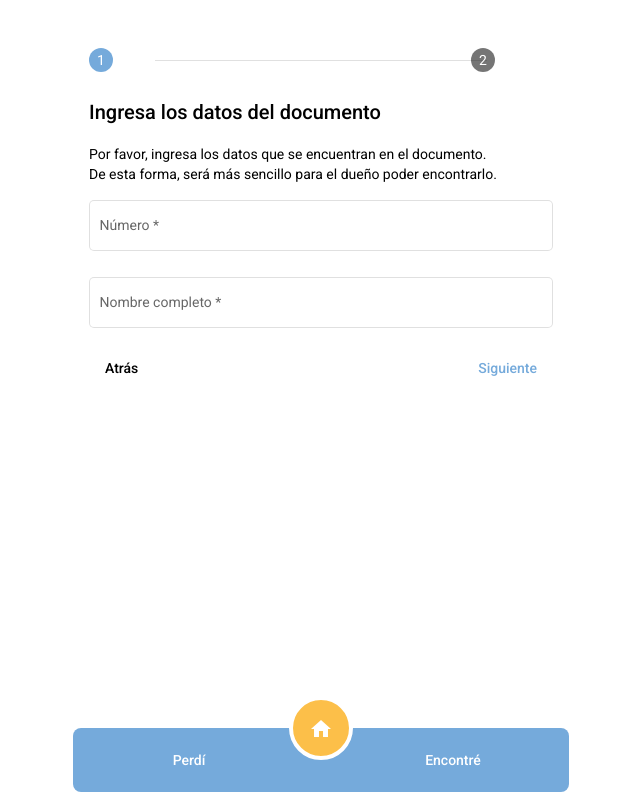
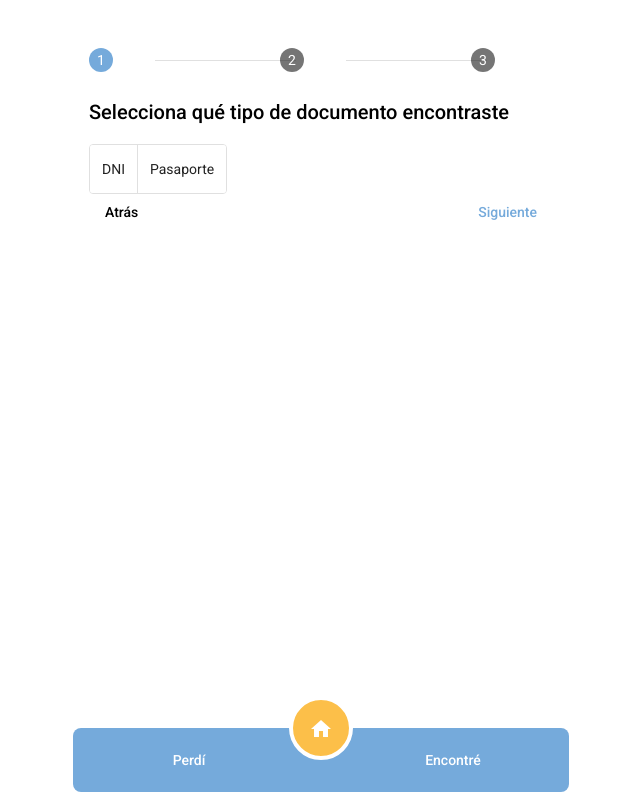
Before and after one commit to federico1818/encontretudocumento-web, an Angular app: page /document/create in a window 1280 px wide. Shown: the whole page, without its empty margins (319-959 px from the left). Built offline with nearby package versions, Linux system fonts and the light colour scheme.

Commit message:
toggle button

```diff
--- a/src/app/document/pages/document-create/document-create.component.html
+++ b/src/app/document/pages/document-create/document-create.component.html
@@ -1,27 +1,38 @@
 <div class="page container">
     <mat-horizontal-stepper linear>
         <mat-step [stepControl]="documentTypeForm">
+            <h2>Selecciona qué tipo de documento encontraste</h2>
+            <form [formGroup]="documentTypeForm">
+                <mat-button-toggle-group (change)="onGroupChange($event)">
+                    <mat-button-toggle value="1">DNI</mat-button-toggle>
+                    <mat-button-toggle value="2">Pasaporte</mat-button-toggle>
+                </mat-button-toggle-group>
+                <div fxLayout="row" fxLayoutAlign="space-between center">
+                    <a routerLink="/document/found" mat-button aria-label="Back">Atrás</a>
+                    <button mat-button matStepperNext color="primary">Siguiente</button>
+                </div>
+            </form>
+        </mat-step>
+        <mat-step [stepControl]="documentForm">
             <h2>Ingresa los datos del documento</h2>
             <p>
                 Por favor, ingresa los datos que se encuentran en el documento. <br>
                 De esta forma, será más sencillo para el dueño poder encontrarlo.
             </p>
-            <form [formGroup]="documentTypeForm">
+            <form [formGroup]="documentForm">
                 <mat-form-field appearance="outline">
                     <mat-label>Número</mat-label>
                     <input matInput type="text" formControlName="number">
-                    <mat-error *ngIf="documentTypeForm.controls.number.hasError('required')">El número es obligatorio</mat-error>
+                    <mat-error *ngIf="documentForm.controls.number.hasError('required')">El número es obligatorio</mat-error>
                 </mat-form-field>
                 <mat-form-field appearance="outline">
                     <mat-label>Nombre completo</mat-label>
                     <input matInput type="text" formControlName="name">
-                    <mat-error *ngIf="documentTypeForm.controls.name.hasError('required')">El nombre es obligatorio</mat-error>
+                    <mat-error *ngIf="documentForm.controls.name.hasError('required')">El nombre es obligatorio</mat-error>
                 </mat-form-field>
                 <div fxLayout="row" fxLayoutAlign="space-between center">
-                    <a routerLink="/document/found" mat-button aria-label="Back">
-                        Atrás
-                    </a>
-                    <button mat-button matStepperNext color="primary">Siguiente</button>
+                    <button mat-button matStepperPrevious type="button">Atrás</button>
+                    <button mat-button matStepperNext color="primary" type="submit">Siguiente</button>
                 </div>
             </form>
         </mat-step>
--- a/src/app/document/pages/document-create/document-create.component.ts
+++ b/src/app/document/pages/document-create/document-create.component.ts
@@ -1,5 +1,6 @@
 import { Component, OnInit } from '@angular/core'
 import { FormBuilder, Validators } from '@angular/forms'
+import { MatButtonToggleChange } from '@angular/material/button-toggle'
 
 import { Post } from 'src/app/core/post'
 import { PostService } from 'src/app/post/services/post.service'
@@ -12,6 +13,10 @@ import { PostService } from 'src/app/post/services/post.service'
 
 export class DocumentCreateComponent implements OnInit {
     public documentTypeForm = this.fb.group({
+        type_id: ['', [Validators.required]]
+    })
+
+    public documentForm = this.fb.group({
         number: ['', [Validators.required]],
         name: ['', [Validators.required]]
     })
@@ -31,4 +36,8 @@ export class DocumentCreateComponent implements OnInit {
         this.postService.save(p)
     }
 
+    public onGroupChange(event: MatButtonToggleChange): void {
+        this.documentTypeForm.controls['type_id'].setValue(event.value)
+    }
+
 }
```
Also changed, not shown: src/app/material/material.module.ts (+5 -2 lines).
